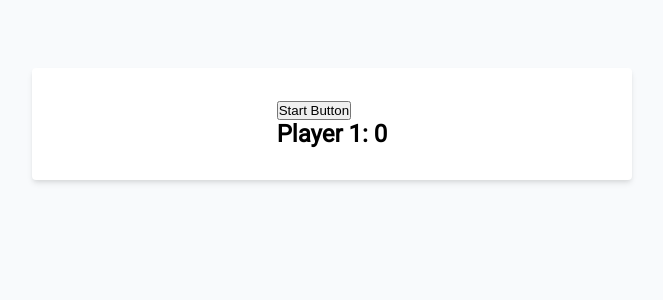
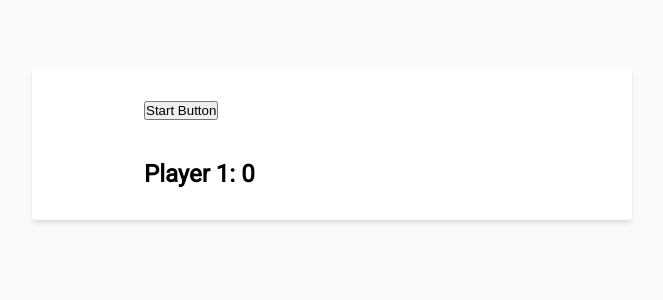
Before and after one commit to RamMaths/QuizGame, a React (Vite) app: page / in a window 1280 px wide. Both pictures are taken after a click on the button "1 player". Shown: the top 300 px of the page, without its empty margins (308-971 px from the left). Built offline with nearby package versions, Linux system fonts and the light colour scheme.

Commit message:
style added to some buttons

```diff
--- a/src/App.css
+++ b/src/App.css
@@ -11,3 +11,7 @@
   flex-direction: column;
   align-items: center;
 }
+
+.btn {
+  padding: 20px 20px;
+}
--- a/src/Mode/ModeMenu.jsx
+++ b/src/Mode/ModeMenu.jsx
@@ -1,4 +1,3 @@
-
 const ModeMenu = ({setSelected, setMode}) => {
   const handle1P = () => {
     setSelected(true);
--- /dev/null
+++ b/src/Qn&An/Answers.css
@@ -0,0 +1,7 @@
+.answers {
+  padding: 20px 20px;
+  display: grid;
+  grid-template-columns: 10rem 10rem;
+  gap: 1em;
+  justify-content: center;
+}
--- a/src/Qn&An/Answers.jsx
+++ b/src/Qn&An/Answers.jsx
@@ -1,6 +1,7 @@
 import React, { useState } from 'react';
 import decodeHtml from './functionality/decoder';
 import randomizeArray from './functionality/randomNum';
+import './Answers.css';
 
 let answers=[];
 
@@ -31,7 +32,7 @@
     setNextB(true);
   };
 
-  return (<div>
+  return (<div className='answers'>
     {question && answers.map((answ, i) => {
       return <button className='btn' key={i} onClick={() => change(answ)}>{decodeHtml(answ)}</button>
     })}
--- a/src/Qn&An/Trivia.jsx
+++ b/src/Qn&An/Trivia.jsx
@@ -72,7 +72,7 @@
     }
 
     { nextB &&
-      <button className="next-btn" onClick={handleNextB}>Next Button</button>
+      <button className="next-btn btn" onClick={handleNextB}>Next Button</button>
     }
 
     <Scoreboard
```
